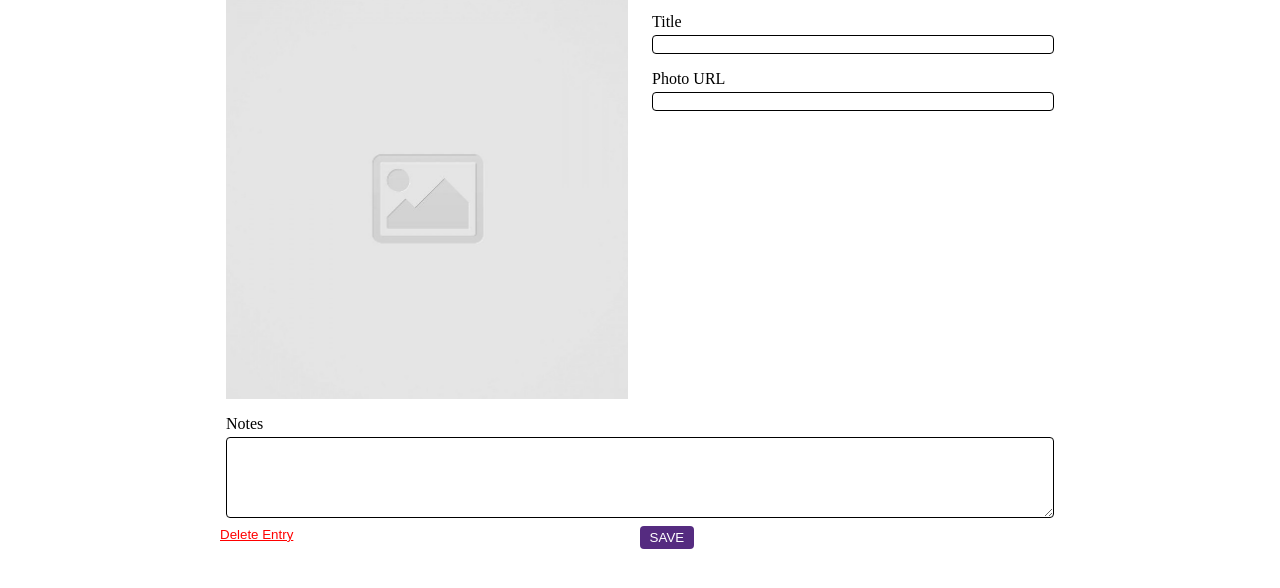
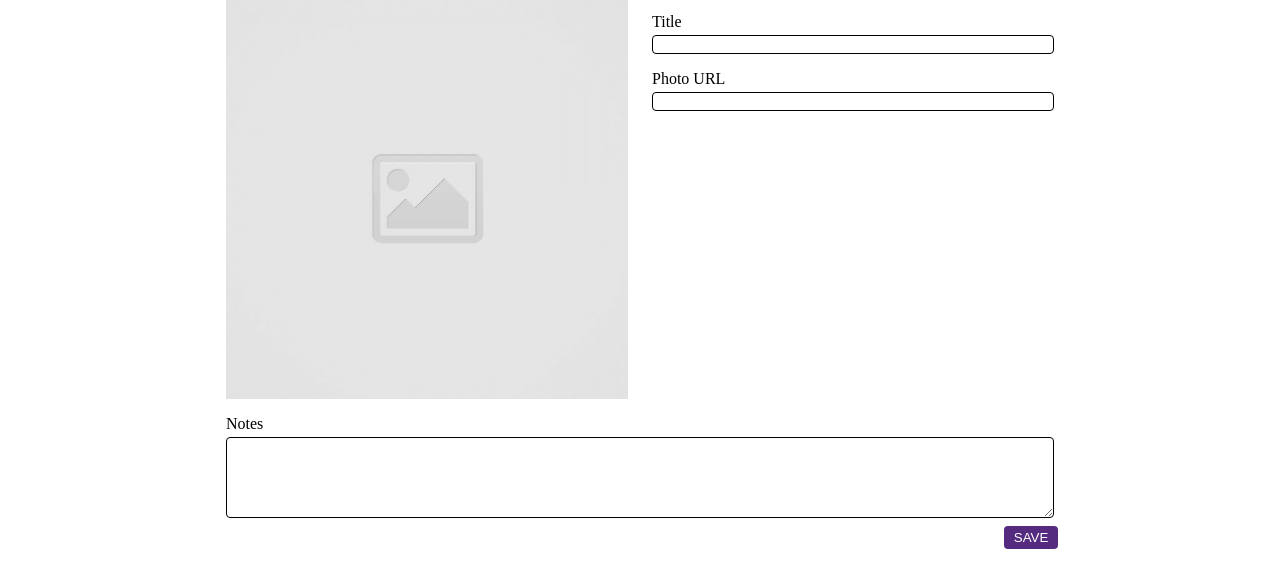
Before and after one commit to DylanPDao/code-journal, a website: page index.html in a window 1280 px wide. Shown: the part 120-708 px from the top of the page. Drawn offline with Linux system fonts and the light colour scheme.

Commit message:
styled delete button and save button to not move when delete is hidden

```diff
--- a/css/styles.css
+++ b/css/styles.css
@@ -18,6 +18,12 @@ header {
   border-radius: 0.25rem;
   padding: 0.25rem 0.6rem;
   margin-top: 0.5rem;
+  margin-right: 0.5rem;
+}
+
+.submit-half {
+  display: flex;
+  justify-content: flex-end;
 }
 
 .label-head {
--- a/index.html
+++ b/index.html
@@ -49,7 +49,7 @@
         </div>
         <div class="row btn-row">
           <div class="column-50">
-            <button class="delete-btn">Delete Entry</button>
+            <button class="delete-btn hidden">Delete Entry</button>
           </div>
           <div class="column-50 submit-half">
             <input type="submit" class="sv-btn" value="SAVE">
```
